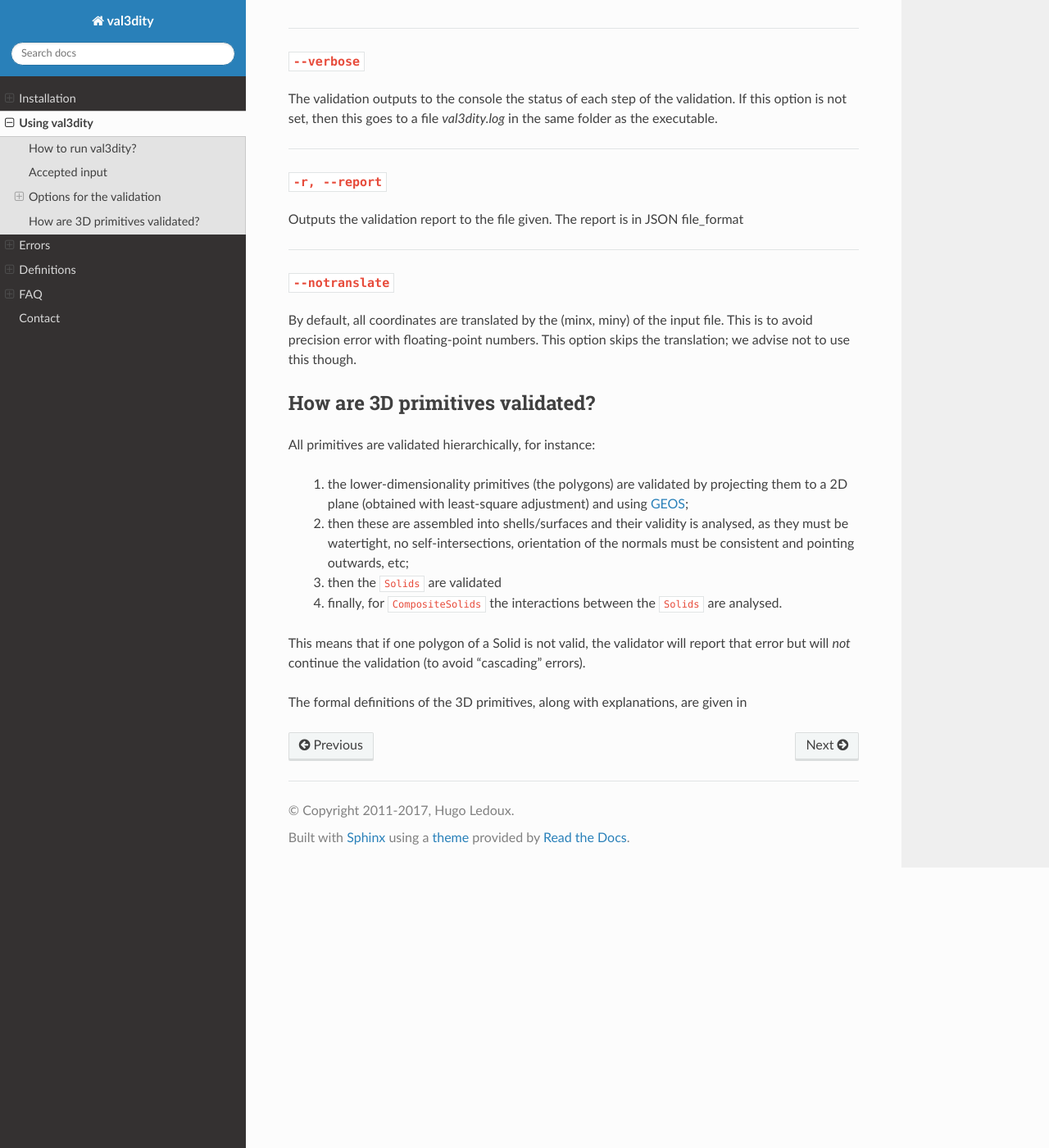
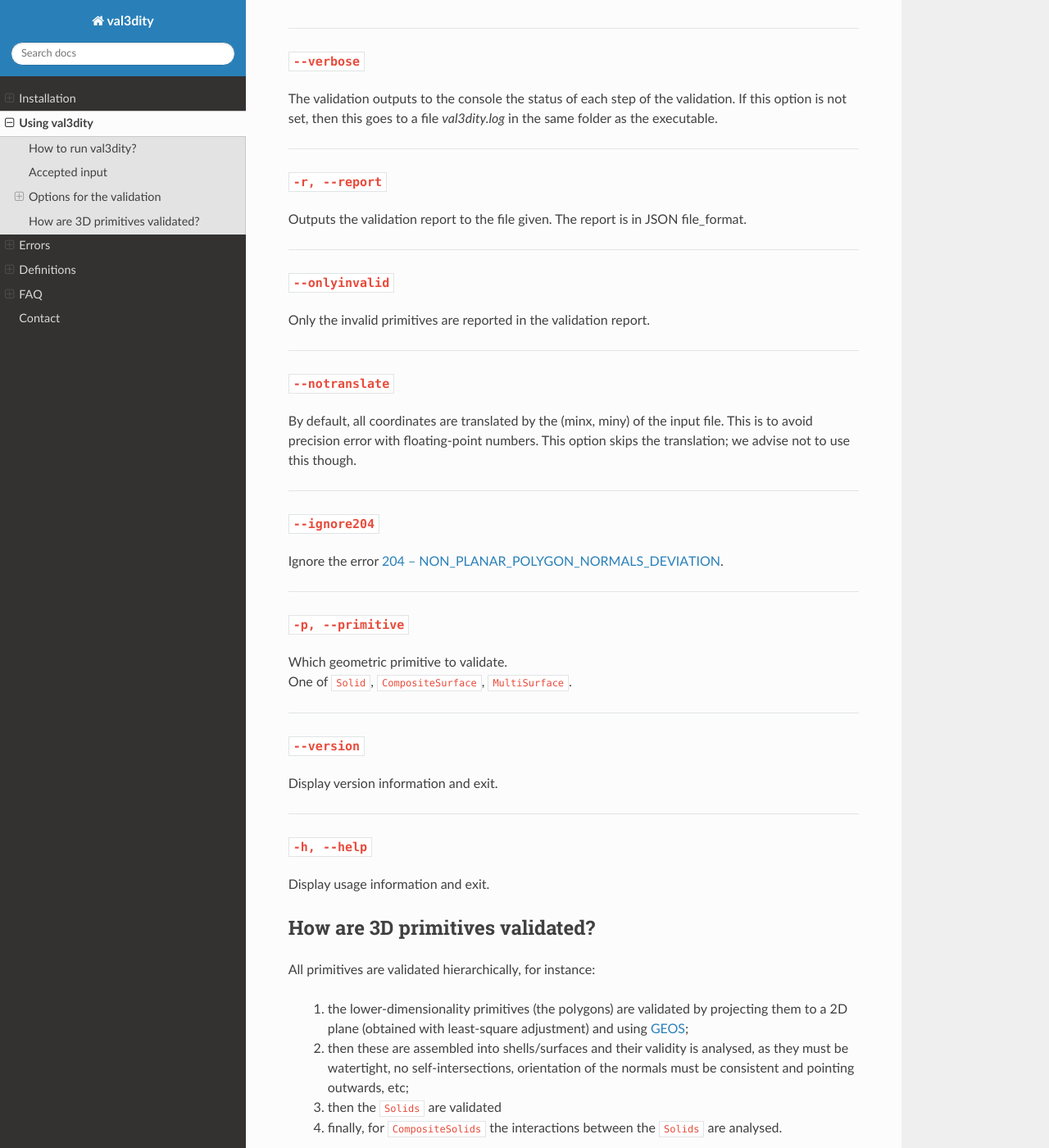
Before and after one commit to tudelft3d/val3dity, a Sphinx documentation site: the page built from docs/usage.rst, in a window 1280 px wide and 1400 px high, scrolled down 4030 px. Shown: the whole window at 82% size. Built offline with Sphinx 7.4.7 and the Read the Docs theme 2.0.0, drawn with Linux system fonts in a browser that asks for light colours.

Commit message:
Add command line options to docs
Closes #43

```diff
--- a/docs/usage.rst
+++ b/docs/usage.rst
@@ -147,7 +147,14 @@ Using an overlap tolerance significantly reduces the speed of the validator, bec
 
 ``-r, --report``
 ****************
-|  Outputs the validation report to the file given. The report is in JSON file_format
+|  Outputs the validation report to the file given. The report is in JSON file_format.
+
+
+----
+
+``--onlyinvalid``
+****************
+|  Only the invalid primitives are reported in the validation report.
 
 
 ----
@@ -156,6 +163,30 @@ Using an overlap tolerance significantly reduces the speed of the validator, bec
 *****************
 |  By default, all coordinates are translated by the (minx, miny) of the input file. This is to avoid precision error with floating-point numbers. This option skips the translation; we advise not to use this though.
 
+----
+
+``--ignore204``
+*****************
+|  Ignore the error `204 – NON_PLANAR_POLYGON_NORMALS_DEVIATION <http://val3dity.readthedocs.io/en/v2/errors/#non-planar-polygon-normals-deviation>`_.
+
+----
+
+``-p, --primitive``
+*****************
+|  Which geometric primitive to validate.
+|  One of ``Solid``, ``CompositeSurface``, ``MultiSurface``.
+
+----
+
+``--version``
+*****************
+|  Display version information and exit.
+
+----
+
+``-h, --help``
+*****************
+|  Display usage information and exit.
 
 
 How are 3D primitives validated?
```
